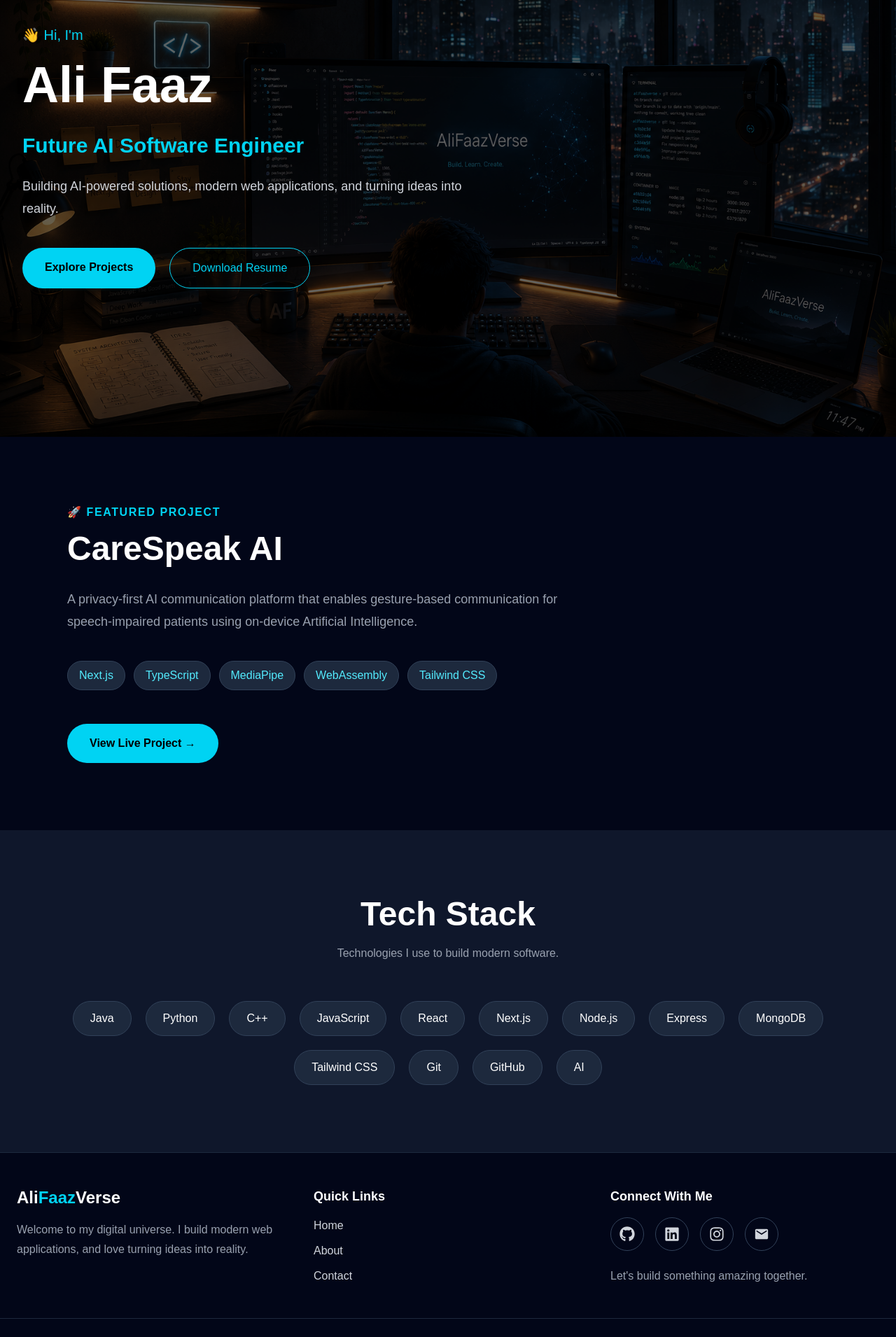
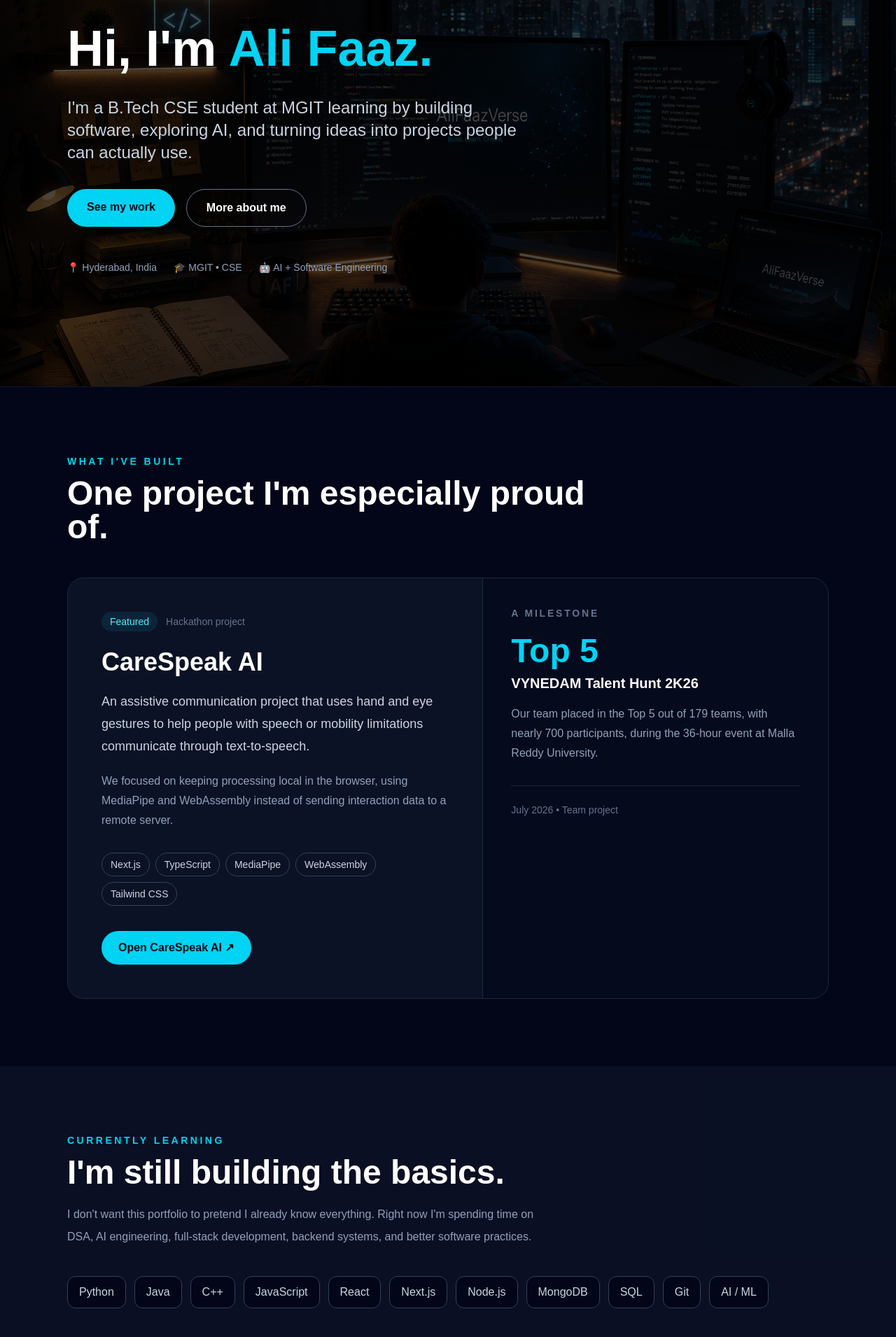
Before and after one commit to humayunfaaz/AliFaazVerse, a Next.js app: page / in a window 1280 px wide. Shown: the part 240-2150 px from the top of the page at 70% size. Built offline with nearby package versions, Linux system fonts and the light colour scheme.

Commit message:
feat: make homepage more personal and project focused

```diff
--- a/app/page.js
+++ b/app/page.js
@@ -1,186 +1,201 @@
+import Link from "next/link";
 
-// export default function Home() {
-//   return (
-//     <main className="min-h-screen flex items-center justify-center">
-//       <h1 className="text-5xl font-bold">AliFaazVerse</h1>
-//     </main>
-//   );
-// }
-import Link from "next/link";
+const skills = [
+  "Python",
+  "Java",
+  "C++",
+  "JavaScript",
+  "React",
+  "Next.js",
+  "Node.js",
+  "MongoDB",
+  "SQL",
+  "Git",
+  "AI / ML",
+];
 
 export default function Home() {
   return (
-    <main>
-
-      {/* ================= HERO ================= */}
-
+    <main className="bg-slate-950 text-white">
       <section
-        className="relative h-screen bg-cover bg-center"
-        style={{
-          backgroundImage: "url('/images/HOmepagebackground.png')",
-        }}
+        className="relative min-h-[calc(100vh-72px)] overflow-hidden bg-cover bg-center"
+        style={{ backgroundImage: "url('/images/HOmepagebackground.png')" }}
       >
-
-        {/* Overlay */}
-
-        <div className="absolute inset-0 bg-black/60"></div>
-
-        {/* Content */}
-
-        <div className="relative z-10 h-full max-w-7xl mx-auto px-8 flex items-center">
-
-          <div className="max-w-2xl">
-
-            <p className="text-cyan-400 text-xl mb-3">
-              👋 Hi, I'm
+        <div className="absolute inset-0 bg-black/70" />
+        <div className="relative z-10 mx-auto flex min-h-[calc(100vh-72px)] max-w-6xl items-center px-6 py-20 lg:px-8">
+          <div className="max-w-3xl">
+            <p className="mb-5 text-sm font-medium uppercase tracking-[0.25em] text-cyan-400">
+              CSE student • builder • AI enthusiast
             </p>
 
-            <h1 className="text-6xl md:text-7xl font-bold text-white leading-tight">
-              Ali Faaz
+            <h1 className="text-5xl font-bold leading-tight sm:text-6xl lg:text-7xl">
+              Hi, I&apos;m <span className="text-cyan-400">Ali Faaz.</span>
             </h1>
 
-            <h2 className="mt-6 text-3xl font-semibold text-cyan-400">
-              Future AI Software Engineer
-            </h2>
-
-            <p className="mt-6 text-lg text-gray-300 leading-8">
-              Building AI-powered solutions, modern web applications,
-              and turning ideas into reality.
+            <p className="mt-6 max-w-2xl text-xl leading-8 text-slate-300 sm:text-2xl">
+              I&apos;m a B.Tech CSE student at MGIT learning by building software,
+              exploring AI, and turning ideas into projects people can actually use.
             </p>
 
-            {/* Buttons */}
-
-            <div className="mt-10 flex gap-5">
-
+            <div className="mt-9 flex flex-wrap gap-4">
+              <a
+                href="#projects"
+                className="rounded-full bg-cyan-400 px-7 py-3.5 font-semibold text-slate-950 transition hover:bg-cyan-300"
+              >
+                See my work
+              </a>
               <Link
-                href="/projects"
-                className="px-8 py-4 rounded-full bg-cyan-400 text-black font-semibold hover:bg-cyan-300 transition"
+                href="/about"
+                className="rounded-full border border-slate-500 px-7 py-3.5 font-semibold text-white transition hover:border-cyan-400 hover:text-cyan-400"
               >
-                Explore Projects
+                More about me
               </Link>
-
-              {/* <a
-                href="/resume.pdf"
-                download
-                className="px-8 py-4 rounded-full border border-cyan-400 text-cyan-400 hover:bg-cyan-400 hover:text-black transition"
-              >
-                Download Resume
-              </a> */}
-              <a
-                href="/resume.pdf"
-                download
-                className="px-8 py-4 rounded-full border border-cyan-400 text-cyan-400 hover:bg-cyan-400 hover:text-black transition"
-              >
-                Download Resume
-              </a>
-
             </div>
 
+            <div className="mt-12 flex flex-wrap gap-x-6 gap-y-3 text-sm text-slate-400">
+              <span>📍 Hyderabad, India</span>
+              <span>🎓 MGIT • CSE</span>
+              <span>🤖 AI + Software Engineering</span>
+            </div>
+          </div>
+        </div>
+      </section>
+
+      <section id="projects" className="border-t border-slate-900 bg-slate-950 py-24">
+        <div className="mx-auto max-w-6xl px-6 lg:px-8">
+          <div className="max-w-3xl">
+            <p className="text-sm font-semibold uppercase tracking-[0.25em] text-cyan-400">
+              What I&apos;ve built
+            </p>
+            <h2 className="mt-3 text-4xl font-bold sm:text-5xl">
+              One project I&apos;m especially proud of.
+            </h2>
           </div>
 
+          <article className="mt-12 overflow-hidden rounded-3xl border border-slate-800 bg-slate-900/70">
+            <div className="grid lg:grid-cols-[1.2fr_1fr]">
+              <div className="p-8 sm:p-10 lg:p-12">
+                <div className="flex flex-wrap items-center gap-3">
+                  <span className="rounded-full bg-cyan-400/10 px-3 py-1 text-sm font-medium text-cyan-300">
+                    Featured
+                  </span>
+                  <span className="text-sm text-slate-500">Hackathon project</span>
                 </div>
 
-      </section>
+                <h3 className="mt-6 text-4xl font-bold">CareSpeak AI</h3>
 
-      {/* ================= FEATURED PROJECT ================= */}
-
-      <section className="bg-slate-950 py-24">
-
-        <div className="max-w-6xl mx-auto px-8">
-
-          <p className="text-cyan-400 font-semibold tracking-widest uppercase">
-            🚀 Featured Project
+                <p className="mt-5 text-lg leading-8 text-slate-300">
+                  An assistive communication project that uses hand and eye
+                  gestures to help people with speech or mobility limitations
+                  communicate through text-to-speech.
                 </p>
 
-          <h2 className="text-5xl font-bold text-white mt-4">
-            CareSpeak AI
-          </h2>
-
-          <p className="mt-8 text-gray-400 text-lg leading-8 max-w-3xl">
-            A privacy-first AI communication platform that enables
-            gesture-based communication for speech-impaired patients
-            using on-device Artificial Intelligence.
+                <p className="mt-5 leading-7 text-slate-400">
+                  We focused on keeping processing local in the browser, using
+                  MediaPipe and WebAssembly instead of sending interaction data
+                  to a remote server.
                 </p>
 
-          {/* Tech Stack */}
-
-          <div className="flex flex-wrap gap-3 mt-10">
-
-            {[
-              "Next.js",
-              "TypeScript",
-              "MediaPipe",
-              "WebAssembly",
-              "Tailwind CSS",
-            ].map((tech) => (
+                <div className="mt-8 flex flex-wrap gap-2">
+                  {["Next.js", "TypeScript", "MediaPipe", "WebAssembly", "Tailwind CSS"].map(
+                    (tech) => (
                       <span
                         key={tech}
-                className="px-4 py-2 rounded-full bg-slate-800 text-cyan-300 border border-slate-700"
+                        className="rounded-full border border-slate-700 px-3 py-1.5 text-sm text-slate-300"
                       >
                         {tech}
                       </span>
-            ))}
-
+                    )
+                  )}
                 </div>
 
                 <a
                   href="https://care-speak.vercel.app/"
                   target="_blank"
                   rel="noopener noreferrer"
-            className="inline-block mt-12 px-8 py-4 rounded-full bg-cyan-400 text-black font-semibold hover:bg-cyan-300 transition"
+                  className="mt-9 inline-flex rounded-full bg-cyan-400 px-6 py-3 font-semibold text-slate-950 transition hover:bg-cyan-300"
                 >
-            View Live Project →
+                  Open CareSpeak AI ↗
                 </a>
-
               </div>
 
+              <div className="border-t border-slate-800 bg-slate-950/60 p-8 sm:p-10 lg:border-l lg:border-t-0">
+                <p className="text-sm font-semibold uppercase tracking-[0.2em] text-slate-500">
+                  A milestone
+                </p>
+                <p className="mt-5 text-5xl font-bold text-cyan-400">Top 5</p>
+                <p className="mt-2 text-xl font-semibold">
+                  VYNEDAM Talent Hunt 2K26
+                </p>
+                <p className="mt-4 leading-7 text-slate-400">
+                  Our team placed in the Top 5 out of 179 teams, with nearly
+                  700 participants, during the 36-hour event at Malla Reddy
+                  University.
+                </p>
+                <div className="mt-8 border-t border-slate-800 pt-6 text-sm text-slate-500">
+                  July 2026 • Team project
+                </div>
+              </div>
+            </div>
+          </article>
+        </div>
       </section>
 
-      {/* ================= TECH STACK ================= */}
-
-      <section className="bg-slate-900 py-24">
-
-        <div className="max-w-6xl mx-auto px-8 text-center">
-
-          <h2 className="text-5xl font-bold text-white">
-            Tech Stack
+      <section className="bg-slate-900/60 py-24">
+        <div className="mx-auto max-w-6xl px-6 lg:px-8">
+          <div className="max-w-2xl">
+            <p className="text-sm font-semibold uppercase tracking-[0.25em] text-cyan-400">
+              Currently learning
+            </p>
+            <h2 className="mt-3 text-4xl font-bold sm:text-5xl">
+              I&apos;m still building the basics.
             </h2>
-
-          <p className="text-gray-400 mt-5">
-            Technologies I use to build modern software.
+            <p className="mt-5 leading-8 text-slate-400">
+              I don&apos;t want this portfolio to pretend I already know everything.
+              Right now I&apos;m spending time on DSA, AI engineering, full-stack
+              development, backend systems, and better software practices.
             </p>
-
-          <div className="flex flex-wrap justify-center gap-5 mt-14">
-
-            {[
-              "Java",
-              "Python",
-              "C++",
-              "JavaScript",
-              "React",
-              "Next.js",
-              "Node.js",
-              "Express",
-              "MongoDB",
-              "Tailwind CSS",
-              "Git",
-              "GitHub",
-              "AI",
-            ].map((tech) => (
-              <div
-                key={tech}
-                className="px-6 py-3 rounded-full border border-slate-700 bg-slate-800 text-white hover:border-cyan-400 hover:text-cyan-400 hover:scale-105 transition"
-              >
-                {tech}
-              </div>
-            ))}
-
           </div>
 
+          <div className="mt-10 flex flex-wrap gap-3">
+            {skills.map((skill) => (
+              <span
+                key={skill}
+                className="rounded-xl border border-slate-700 bg-slate-950 px-4 py-2.5 text-slate-300 transition hover:border-cyan-400 hover:text-cyan-400"
+              >
+                {skill}
+              </span>
+            ))}
           </div>
-
+        </div>
       </section>
 
+      <section className="py-24">
+        <div className="mx-auto max-w-4xl px-6 text-center lg:px-8">
+          <p className="text-4xl">💻</p>
+          <h2 className="mt-5 text-4xl font-bold sm:text-5xl">
+            More projects are on the way.
+          </h2>
+          <p className="mx-auto mt-5 max-w-2xl leading-8 text-slate-400">
+            I&apos;m using this site as a record of what I build and what I learn.
+            As the projects get better, this portfolio will keep changing too.
+          </p>
+          <div className="mt-9 flex flex-wrap justify-center gap-4">
+            <Link
+              href="/about"
+              className="rounded-full bg-cyan-400 px-7 py-3.5 font-semibold text-slate-950 transition hover:bg-cyan-300"
+            >
+              My journey
+            </Link>
+            <Link
+              href="/contact"
+              className="rounded-full border border-slate-600 px-7 py-3.5 font-semibold transition hover:border-cyan-400 hover:text-cyan-400"
+            >
+              Get in touch
+            </Link>
+          </div>
+        </div>
+      </section>
     </main>
   );
 }
```
Lines whose indentation alone changed are shown as unchanged.
